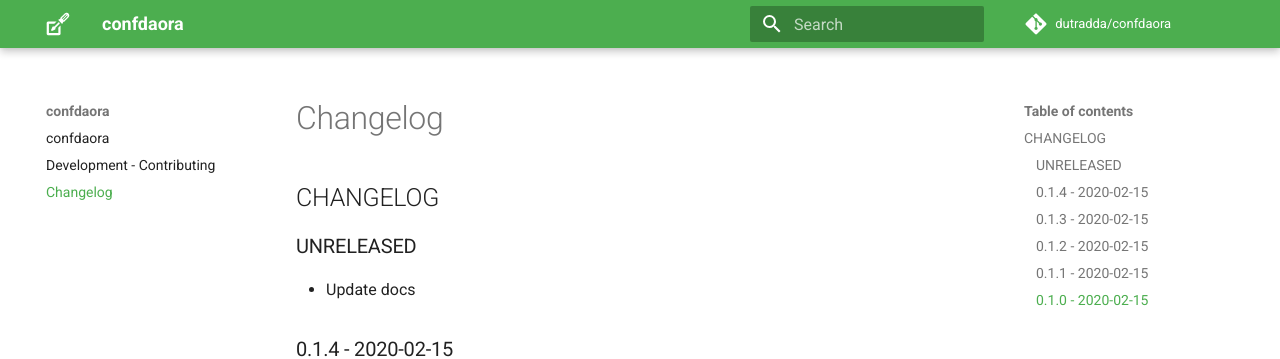
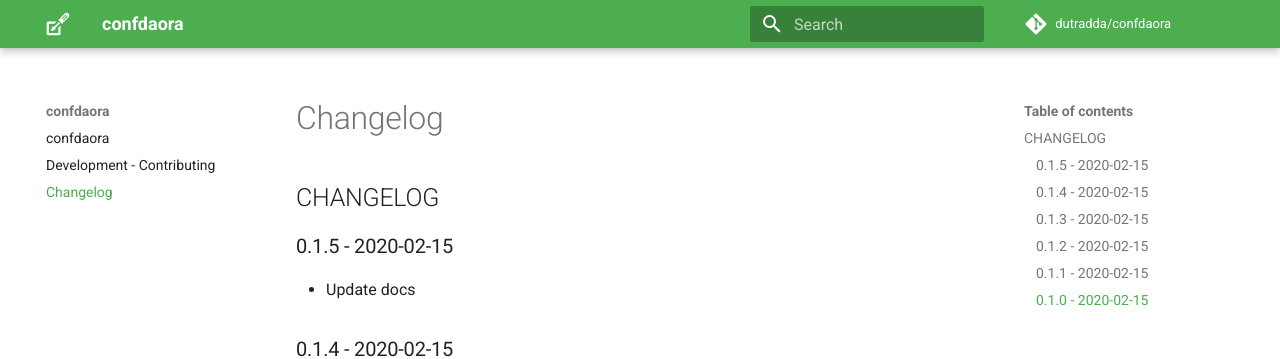
Before and after one commit to dutradda/confdaora, an MkDocs documentation site: the page built from docs/changelog.md, in a window 1280 px wide and 938 px high. Shown: the top 359 px of the window. Built offline with MkDocs 1.6.1 and Material for MkDocs 9.7.7, drawn with Linux system fonts in a browser that asks for light colours; comment, search, counter and statistics services are not loaded.

Commit message:
Update CHANGELOG

```diff
--- a/docs/changelog.md
+++ b/docs/changelog.md
@@ -1,6 +1,6 @@
 ## CHANGELOG
 
-### UNRELEASED
+### 0.1.5 - 2020-02-15
 
  - Update docs
 
```
Also changed, not shown: CHANGELOG.md (+1 -1 lines).
